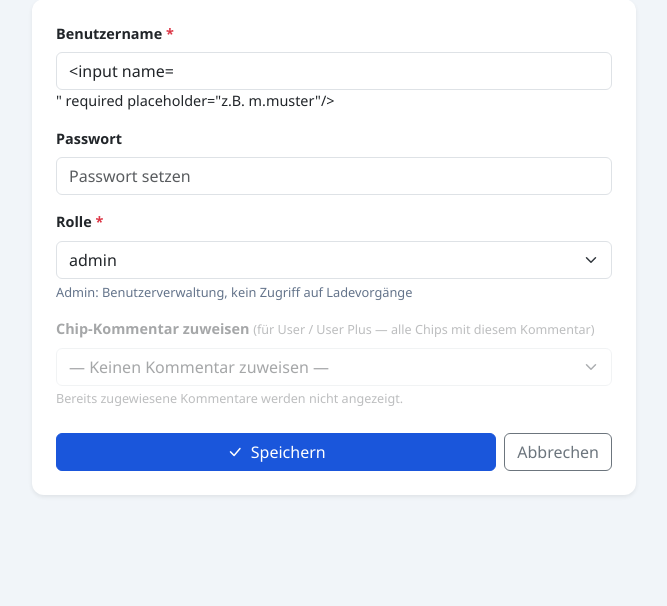
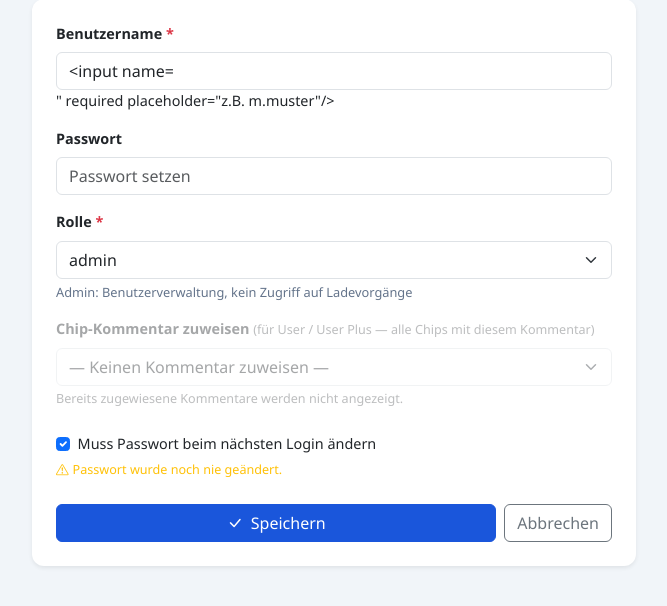
Before and after one commit to MasterTH-PyPy/SteVe-Reporting, a Flask app: template templates/admin_user_form.html in a window 1280 px wide. Shown: the part 83-689 px from the top of the page, without its empty margins (306-973 px from the left). Run offline with Flask 3, Linux system fonts and the light colour scheme; the template is opened without the code that fills it: most values are stand-ins (such as "Sample title", 1, 10 or a date in 2020); form fields are guessed from the names that the template uses.

Commit message:
Admin: Checkbox 'Muss Passwort ändern' in Benutzerverwaltung
- Neuer Benutzer: Checkbox standardmäßig aktiviert; wenn aktiviert → created_at == password_changed_at → Login erzwingt Passwortänderung; wenn deaktiviert → password_changed_at NULL → kein Zwang
- Benutzer bearbeiten: Checkbox zeigt aktuellen Zustand (noch nie geändert = Warnung); Haken setzen erzwingt Änderung beim nächsten Login; Haken entfernen hebt Zwang auf
- Checkbox nur für non-admin Rollen sichtbar
- Hinweistext 'Passwort wurde noch nie geändert.' wenn Zwang aktiv ist

Co-Authored-By: Claude Sonnet 4.6 <noreply@anthropic.com>
Claude-Session: https://claude.ai/code/session_01VdkVmPEV5KNtdQ5AZHHBVr

```diff
--- a/app.py
+++ b/app.py
@@ -1098,6 +1098,7 @@ def admin_user_new():
         role  = request.form.get("role", "user")
         steve = request.form.get("steve_user", "") or None
 
+        force_pw = request.form.get("force_pw_change") == "on"
         if not uname or not pw:
             flash("Benutzername und Passwort sind Pflichtfelder.", "danger")
         elif role not in ROLES:
@@ -1106,9 +1107,12 @@ def admin_user_new():
             db = get_db()
             try:
                 now = datetime.utcnow().strftime("%Y-%m-%d %H:%M:%S")
+                # force_pw_change: created_at == password_changed_at → Login erzwingt Änderung
+                # kein force: password_changed_at auf NULL setzen → kein Zwang
+                pw_changed_at = now if force_pw else None
                 db.execute(
                     "INSERT INTO web_users (username, password, role, steve_user, created_at, password_changed_at) VALUES (?,?,?,?,?,?)",
-                    (uname, hash_password(pw), role, steve, now, now)
+                    (uname, hash_password(pw), role, steve, now, pw_changed_at)
                 )
                 db.commit()
                 flash(f"Benutzer '{uname}' angelegt.", "success")
@@ -1143,6 +1147,7 @@ def admin_user_edit(uid):
         role  = request.form.get("role", "user")
         steve = request.form.get("steve_user", "") or None
 
+        force_pw = request.form.get("force_pw_change") == "on"
         if not uname:
             flash("Benutzername ist ein Pflichtfeld.", "danger")
         elif role not in ROLES:
@@ -1150,15 +1155,34 @@ def admin_user_edit(uid):
         else:
             try:
                 if pw:
-                    db.execute(
-                        "UPDATE web_users SET username=?, password=?, role=?, steve_user=? WHERE id=?",
-                        (uname, hash_password(pw), role, steve, uid)
-                    )
+                    now = datetime.utcnow().strftime("%Y-%m-%d %H:%M:%S")
+                    # Wenn force_pw_change: created_at auf now setzen, password_changed_at auch auf now
+                    # → ca == pca → Zwang beim nächsten Login
+                    # Wenn nicht: password_changed_at auf NULL → kein Zwang
+                    if force_pw and role != "admin":
+                        db.execute(
+                            "UPDATE web_users SET username=?, password=?, role=?, steve_user=?, created_at=?, password_changed_at=? WHERE id=?",
+                            (uname, hash_password(pw), role, steve, now, now, uid)
+                        )
+                    else:
+                        db.execute(
+                            "UPDATE web_users SET username=?, password=?, role=?, steve_user=?, password_changed_at=? WHERE id=?",
+                            (uname, hash_password(pw), role, steve, None, uid)
+                        )
                 else:
-                    db.execute(
-                        "UPDATE web_users SET username=?, role=?, steve_user=? WHERE id=?",
-                        (uname, role, steve, uid)
-                    )
+                    # Kein neues Passwort — nur force_pw_change Flag anpassen
+                    if force_pw and role != "admin":
+                        # created_at auf jetzt, password_changed_at auch → Zwang
+                        now = datetime.utcnow().strftime("%Y-%m-%d %H:%M:%S")
+                        db.execute(
+                            "UPDATE web_users SET username=?, role=?, steve_user=?, created_at=?, password_changed_at=? WHERE id=?",
+                            (uname, role, steve, now, now, uid)
+                        )
+                    else:
+                        db.execute(
+                            "UPDATE web_users SET username=?, role=?, steve_user=?, password_changed_at=? WHERE id=?",
+                            (uname, role, steve, None, uid)
+                        )
                 db.commit()
                 flash(f"Benutzer '{uname}' aktualisiert.", "success")
                 return redirect(url_for("admin_users"))
--- a/templates/admin_user_form.html
+++ b/templates/admin_user_form.html
@@ -78,6 +78,35 @@
             {% endif %}
           </div>
 
+          {# Passwort-Änderung erzwingen #}
+          {% if action == 'new' %}
+          <div class="mb-4">
+            <div class="form-check">
+              <input class="form-check-input" type="checkbox" name="force_pw_change"
+                     id="forcePwChange" checked>
+              <label class="form-check-label" for="forcePwChange">
+                Muss Passwort beim ersten Login ändern
+              </label>
+            </div>
+          </div>
+          {% elif form.get('role') != 'admin' %}
+          <div class="mb-4">
+            <div class="form-check">
+              <input class="form-check-input" type="checkbox" name="force_pw_change"
+                     id="forcePwChange"
+                     {% if form.get('created_at') and form.get('password_changed_at') and form.get('created_at') == form.get('password_changed_at') %}checked{% endif %}>
+              <label class="form-check-label" for="forcePwChange">
+                Muss Passwort beim nächsten Login ändern
+              </label>
+            </div>
+            {% if form.get('created_at') and form.get('password_changed_at') and form.get('created_at') == form.get('password_changed_at') %}
+            <div class="form-text text-warning">
+              <i class="bi bi-exclamation-triangle me-1"></i>Passwort wurde noch nie geändert.
+            </div>
+            {% endif %}
+          </div>
+          {% endif %}
+
           <div class="d-flex gap-2">
             <button type="submit" class="btn btn-primary flex-grow-1">
               <i class="bi bi-check-lg me-1"></i>
```
